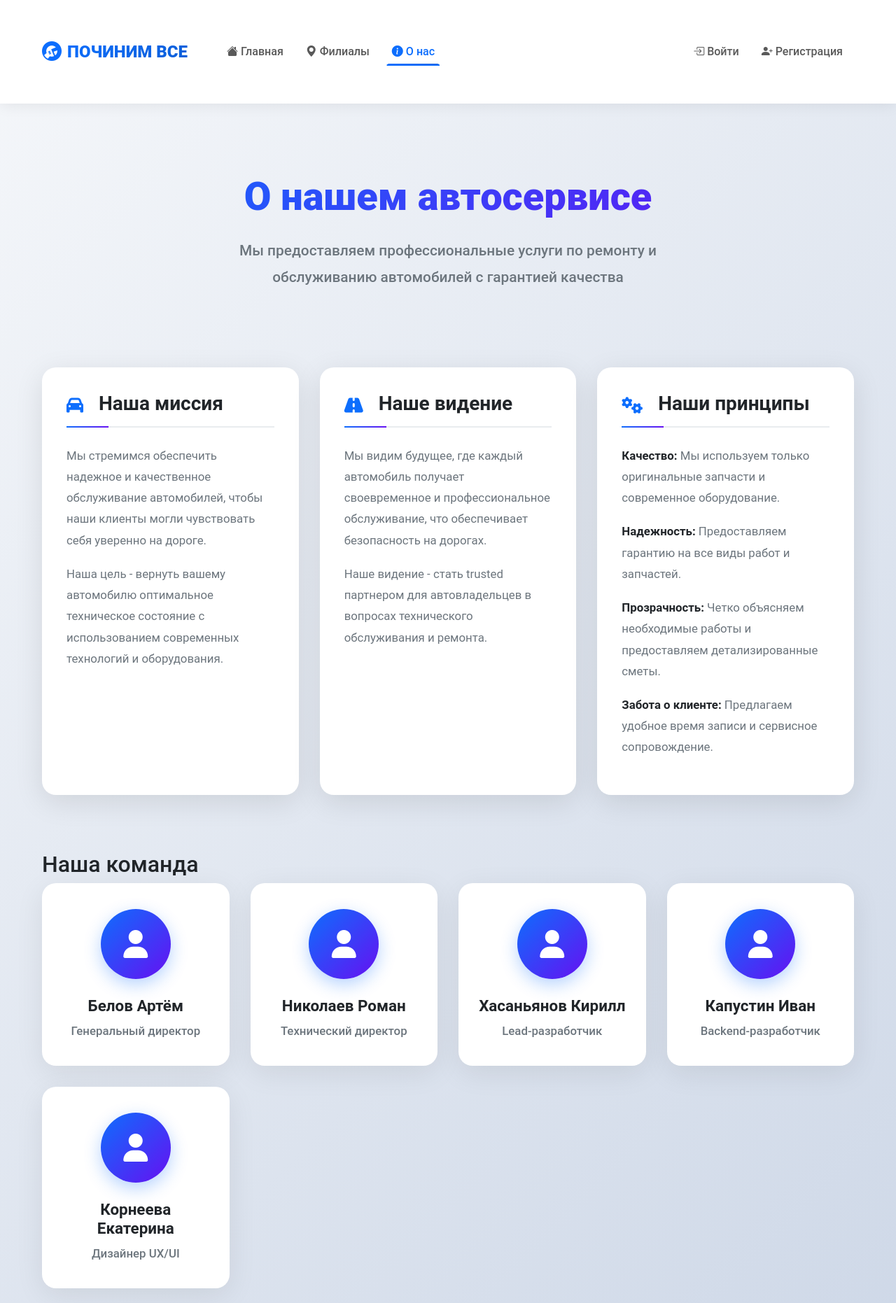
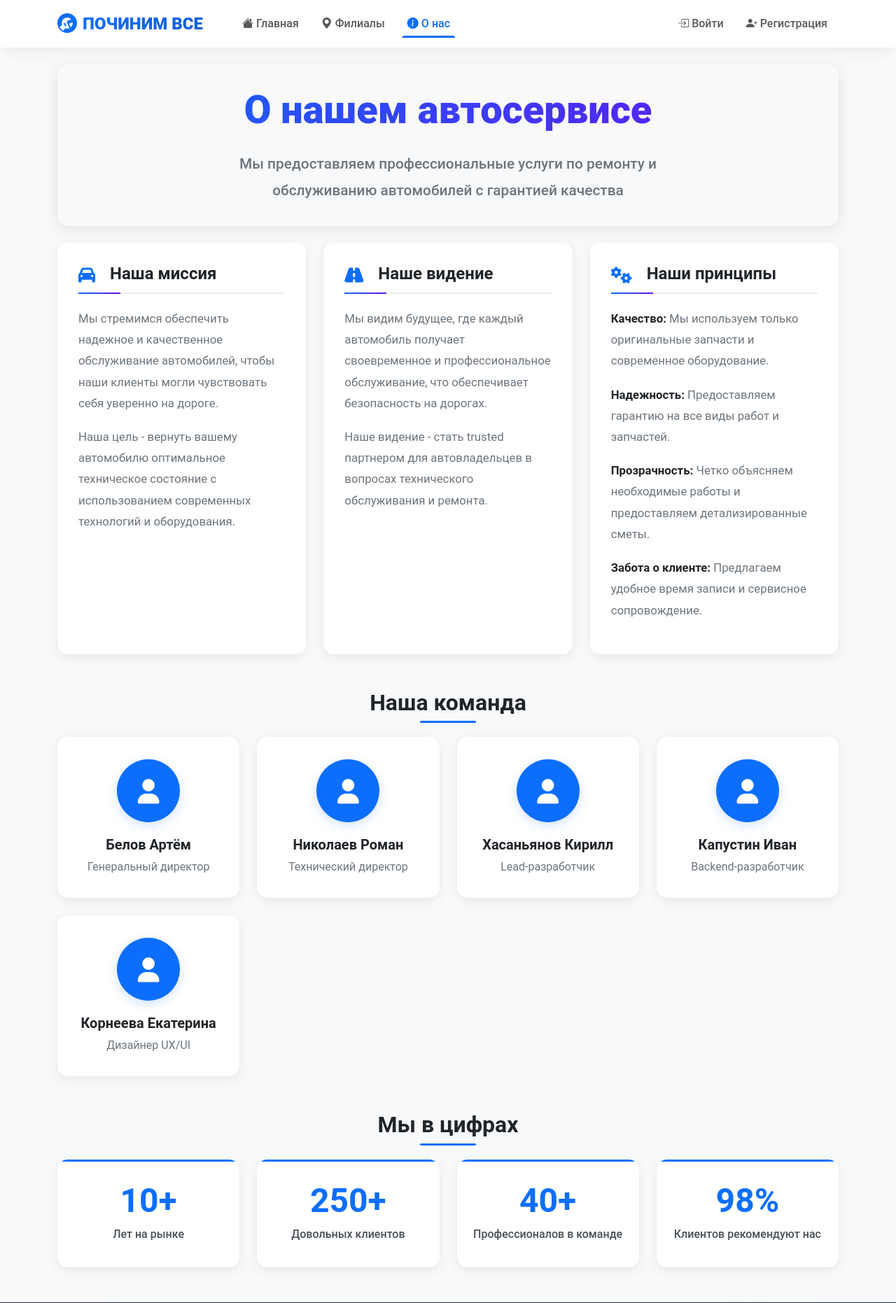
Before and after one commit to khasanyanovk/AutoService, a Django app: page /about/ in a window 1280 px wide. Shown: the top 1862 px of the page at 70% size. Run offline with Django 5.2, Linux system fonts and the light colour scheme; some libraries are stand-ins or nearby versions.

Commit message:
restyle adout page

```diff
--- a/core/static/core/css/about.css
+++ b/core/static/core/css/about.css
@@ -1,20 +1,29 @@
-body {
-    background: linear-gradient(135deg, #f5f7fa 0%, #c3cfe2 100%);
-    min-height: 100vh;
+/* Page Header */
+.page-header {
+    text-align: center;
+    margin-bottom: 50px;
+    background: none !important;
+    padding: 20 20 !important;
+    border-radius: 15px;
 }
 
-.container {
-    max-width: 1200px;
-    margin: 0 auto;
-    padding: 40px 20px;
+.page-title {
+    font-size: 3.5rem;
+    font-weight: 800;
+    margin-bottom: 25px;
+    background: linear-gradient(135deg, #0d6efd, #6610f2);
+    -webkit-background-clip: text;
+    -webkit-text-fill-color: transparent;
+    line-height: 1.2;
 }
 
-/* Header Section */
-header {
-    text-align: center;
-    margin-bottom: 50px;
-    padding: 60px 20px;
-    animation: fadeInUp 0.8s ease;
+.page-subtitle {
+    font-size: 1.3rem;
+    color: #6c757d;
+    max-width: 700px;
+    margin: 0 auto;
+    line-height: 1.8;
+    font-weight: 500;
 }
 
 @keyframes fadeInUp {
@@ -28,40 +37,21 @@
     }
 }
 
-header h1 {
-    font-size: 3.5rem;
-    font-weight: 800;
-    margin-bottom: 25px;
-    background: linear-gradient(135deg, #0d6efd, #6610f2);
-    -webkit-background-clip: text;
-    -webkit-text-fill-color: transparent;
-    line-height: 1.2;
-}
-
-header p {
-    font-size: 1.3rem;
-    color: #6c757d;
-    max-width: 700px;
-    margin: 0 auto;
-    line-height: 1.8;
-    font-weight: 500;
-}
-
 /* Content Cards */
 .content {
     display: grid;
     grid-template-columns: repeat(auto-fit, minmax(350px, 1fr));
-    gap: 30px;
-    margin-bottom: 80px;
+    gap: 25px;
+    margin-bottom: 50px;
 }
 
 .card {
     background: white;
-    border-radius: 20px;
-    padding: 35px;
-    box-shadow: 0 10px 40px rgba(0,0,0,0.1);
+    border-radius: 15px;
+    padding: 30px;
+    box-shadow: 0 4px 15px rgba(0,0,0,0.08);
     border: none;
-    transition: all 0.4s ease;
+    transition: all 0.3s ease;
     height: 100%;
     position: relative;
     overflow: hidden;
@@ -100,16 +90,16 @@
 }
 
 .card:hover {
-    transform: translateY(-10px);
-    box-shadow: 0 20px 60px rgba(0,0,0,0.15);
+    transform: translateY(-5px);
+    box-shadow: 0 8px 25px rgba(0,0,0,0.12);
 }
 
 .card h2 {
     color: #212529;
-    font-size: 1.75rem;
-    font-weight: 700;
-    margin-bottom: 25px;
-    padding-bottom: 15px;
+    font-size: 1.5rem;
+    font-weight: 600;
+    margin-bottom: 20px;
+    padding-bottom: 12px;
     border-bottom: 2px solid #e9ecef;
     position: relative;
 }
@@ -147,24 +137,21 @@
 h2.section-title {
     text-align: center;
     color: #212529;
-    font-size: 2.5rem;
-    font-weight: 800;
-    margin: 70px 0 40px;
+    font-size: 2rem;
+    font-weight: 700;
+    margin: 50px 0 30px;
     position: relative;
-    background: linear-gradient(135deg, #212529, #495057);
-    -webkit-background-clip: text;
-    -webkit-text-fill-color: transparent;
 }
 
 h2.section-title::after {
     content: '';
     position: absolute;
-    bottom: -15px;
+    bottom: -10px;
     left: 50%;
     transform: translateX(-50%);
-    width: 100px;
-    height: 4px;
-    background: linear-gradient(90deg, #0d6efd, #6610f2);
+    width: 80px;
+    height: 3px;
+    background: #0d6efd;
     border-radius: 2px;
 }
 
@@ -172,17 +159,17 @@
 .team {
     display: grid;
     grid-template-columns: repeat(auto-fit, minmax(250px, 1fr));
-    gap: 30px;
-    margin-bottom: 80px;
+    gap: 25px;
+    margin-bottom: 50px;
 }
 
 .team-member {
     background: white;
-    border-radius: 20px;
-    padding: 35px 25px;
+    border-radius: 15px;
+    padding: 30px 20px;
     text-align: center;
-    box-shadow: 0 10px 40px rgba(0,0,0,0.08);
-    transition: all 0.4s ease;
+    box-shadow: 0 4px 15px rgba(0,0,0,0.08);
+    transition: all 0.3s ease;
     border: 2px solid transparent;
     animation: fadeInUp 0.6s ease backwards;
 }
@@ -194,45 +181,45 @@
 .team-member:nth-child(5) { animation-delay: 0.3s; }
 
 .team-member:hover {
-    transform: translateY(-10px);
-    box-shadow: 0 20px 60px rgba(13, 110, 253, 0.2);
+    transform: translateY(-5px);
+    box-shadow: 0 8px 25px rgba(13, 110, 253, 0.15);
     border-color: #0d6efd;
 }
 
 .team-img {
-    width: 100px;
-    height: 100px;
-    background: linear-gradient(135deg, #0d6efd 0%, #6610f2 100%);
+    width: 90px;
+    height: 90px;
+    background: #0d6efd;
     border-radius: 50%;
     display: flex;
     align-items: center;
     justify-content: center;
-    margin: 0 auto 25px;
-    box-shadow: 0 8px 25px rgba(13, 110, 253, 0.3);
+    margin: 0 auto 20px;
+    box-shadow: 0 4px 15px rgba(13, 110, 253, 0.2);
     transition: all 0.3s ease;
 }
 
 .team-member:hover .team-img {
-    transform: scale(1.1) rotate(5deg);
-    box-shadow: 0 12px 35px rgba(13, 110, 253, 0.4);
+    transform: scale(1.05);
+    box-shadow: 0 6px 20px rgba(13, 110, 253, 0.3);
 }
 
 .team-img i {
-    font-size: 2.5rem;
+    font-size: 2.2rem;
     color: white;
 }
 
 .team-info h3 {
     color: #212529;
-    font-size: 1.4rem;
-    font-weight: 700;
-    margin-bottom: 10px;
+    font-size: 1.25rem;
+    font-weight: 600;
+    margin-bottom: 8px;
 }
 
 .team-info p {
     color: #6c757d;
-    font-size: 1.05rem;
-    font-weight: 500;
+    font-size: 1rem;
+    font-weight: 400;
     margin: 0;
 }
 
@@ -240,17 +227,17 @@
 .stats {
     display: grid;
     grid-template-columns: repeat(auto-fit, minmax(220px, 1fr));
-    gap: 30px;
-    margin-bottom: 80px;
+    gap: 25px;
+    margin-bottom: 50px;
 }
 
 .stat-item {
     background: white;
-    border-radius: 20px;
-    padding: 40px 25px;
+    border-radius: 15px;
+    padding: 35px 20px;
     text-align: center;
-    box-shadow: 0 10px 40px rgba(0,0,0,0.08);
-    transition: all 0.4s ease;
+    box-shadow: 0 4px 15px rgba(0,0,0,0.08);
+    transition: all 0.3s ease;
     position: relative;
     overflow: hidden;
     animation: scaleIn 0.6s ease backwards;
@@ -267,95 +254,36 @@
     top: 0;
     left: 0;
     right: 0;
-    height: 4px;
-    background: linear-gradient(90deg, #0d6efd, #6610f2);
+    height: 3px;
+    background: #0d6efd;
 }
 
 .stat-item:hover {
-    transform: translateY(-10px);
-    box-shadow: 0 20px 60px rgba(13, 110, 253, 0.2);
+    transform: translateY(-5px);
+    box-shadow: 0 8px 25px rgba(13, 110, 253, 0.15);
 }
 
 .stat-number {
-    font-size: 3.5rem;
-    font-weight: 800;
-    background: linear-gradient(135deg, #0d6efd, #6610f2);
-    -webkit-background-clip: text;
-    -webkit-text-fill-color: transparent;
-    margin-bottom: 15px;
+    font-size: 3rem;
+    font-weight: 700;
+    color: #0d6efd;
+    margin-bottom: 12px;
     line-height: 1;
 }
 
 .stat-text {
     color: #495057;
-    font-size: 1.1rem;
-    font-weight: 600;
-    letter-spacing: 0.3px;
-}
-
-/* Footer */
-footer {
-    text-align: center;
-    padding: 50px 20px 30px;
-    margin-top: 60px;
-    position: relative;
-}
-
-footer::before {
-    content: '';
-    position: absolute;
-    top: 0;
-    left: 50%;
-    transform: translateX(-50%);
-    width: 200px;
-    height: 3px;
-    background: linear-gradient(90deg, transparent, #0d6efd, transparent);
-}
-
-footer p {
-    color: #6c757d;
-    margin-bottom: 25px;
-    font-size: 1.1rem;
+    font-size: 1rem;
     font-weight: 500;
-}
-
-.social-links {
-    display: flex;
-    justify-content: center;
-    gap: 20px;
-}
-
-.social-links a {
-    display: inline-flex;
-    align-items: center;
-    justify-content: center;
-    width: 55px;
-    height: 55px;
-    background: white;
-    border-radius: 50%;
-    color: #0d6efd;
-    font-size: 1.4rem;
-    transition: all 0.3s ease;
-    text-decoration: none;
-    box-shadow: 0 4px 15px rgba(0,0,0,0.1);
-    border: 2px solid transparent;
-}
-
-.social-links a:hover {
-    background: linear-gradient(135deg, #0d6efd, #6610f2);
-    transform: translateY(-5px) rotate(5deg);
-    box-shadow: 0 8px 25px rgba(13, 110, 253, 0.4);
-    color: white;
-    border-color: white;
 }
 
 /* Responsive */
 @media (max-width: 768px) {
-    header h1 {
+    .page-title {
         font-size: 2.5rem;
     }
 
-    header p {
+    .page-subtitle {
         font-size: 1.1rem;
     }
 
@@ -376,6 +304,6 @@
     }
 
     h2.section-title {
-        font-size: 2rem;
+        font-size: 1.5rem;
     }
 }
--- a/core/templates/core/about.html
+++ b/core/templates/core/about.html
@@ -8,11 +8,11 @@
 {% endblock %}
 {% block content %}
 <link rel="stylesheet" href="https://cdnjs.cloudflare.com/ajax/libs/font-awesome/6.4.0/css/all.min.css">
-<div class="container">
-    <header>
-        <h1>О нашем автосервисе</h1>
-        <p>Мы предоставляем профессиональные услуги по ремонту и обслуживанию автомобилей с гарантией качества</p>
-    </header>
+<div class="container mt-4 min-vh-80">
+    <div class="page-header mb-4">
+        <h1 class="page-title">О нашем автосервисе</h1>
+        <p class="page-subtitle">Мы предоставляем профессиональные услуги по ремонту и обслуживанию автомобилей с гарантией качества</p>
+    </div>
 
     <div class="content">
         <div class="card">
@@ -36,7 +36,7 @@
         </div>
     </div>
 
-    <h2>Наша команда</h2>
+    <h2 class="section-title">Наша команда</h2>
 
     <div class="team">
         <div class="team-member">
@@ -90,7 +90,7 @@
         </div>
     </div>
 
-    <h2>Мы в цифрах</h2>
+    <h2 class="section-title">Мы в цифрах</h2>
 
     <div class="stats">
         <div class="stat-item">
```
Also changed, not shown: admin_panel/templates/admin_panel/admin_brand_edit.html (+0 -8 lines).
